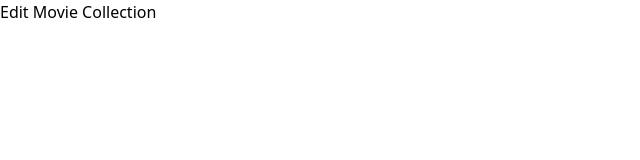
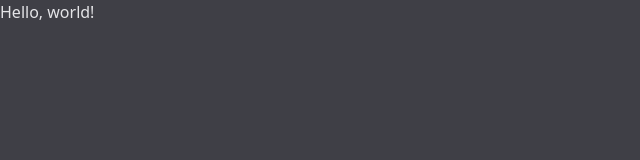
Before and after one commit to jeremysexton/atam-starter, a website: page public/index.html in a window 1280 px wide. Shown: the whole page, without its empty margins (0-640 px from the left). Drawn offline with Linux system fonts and the light colour scheme.

Commit message:
Cleaning it up and making it more generic

```diff
--- /dev/null
+++ b/mix-manifest.json
@@ -0,0 +1,4 @@
+{
+    "/public/js/app.js": "/public/js/app.js",
+    "/public/css/app.css": "/public/css/app.css"
+}
--- a/public/index.html
+++ b/public/index.html
@@ -4,11 +4,11 @@
 	<meta charset="UTF-8">
 	<meta http-equiv="X-UA-Compatible" content="IE=edge">
 	<meta name="viewport" content="width=device-width, initial-scale=1.0">
-	<title>Our Movie Collection!</title>
+	<title>My Great App Name!</title>
 	<link rel="stylesheet" href="css/app.css">
 	<script src="js/app.js" defer></script>
 </head>
-<body class="bg-zinc-100">
-	<h1>Edit Movie Collection</h1>
+<body class="bg-zinc-700">
+	<h1 class="text-zinc-200">Hello, world!</h1>
 </body>
 </html>
--- a/public/js/app.js
+++ b/public/js/app.js
@@ -3190,7 +3190,7 @@ __webpack_require__.r(__webpack_exports__);
 /******/ 			return __webpack_require__.O(result);
 /******/ 		}
 /******/
-/******/ 		var chunkLoadingGlobal = self["webpackChunkairtable_movie_collection"] = self["webpackChunkairtable_movie_collection"] || [];
+/******/ 		var chunkLoadingGlobal = self["webpackChunkatam_starter"] = self["webpackChunkatam_starter"] || [];
 /******/ 		chunkLoadingGlobal.forEach(webpackJsonpCallback.bind(null, 0));
 /******/ 		chunkLoadingGlobal.push = webpackJsonpCallback.bind(null, chunkLoadingGlobal.push.bind(chunkLoadingGlobal));
 /******/ 	})();
```
Also changed, not shown: package.json (+4 -4 lines), public/css/app.css, 1 other file.
